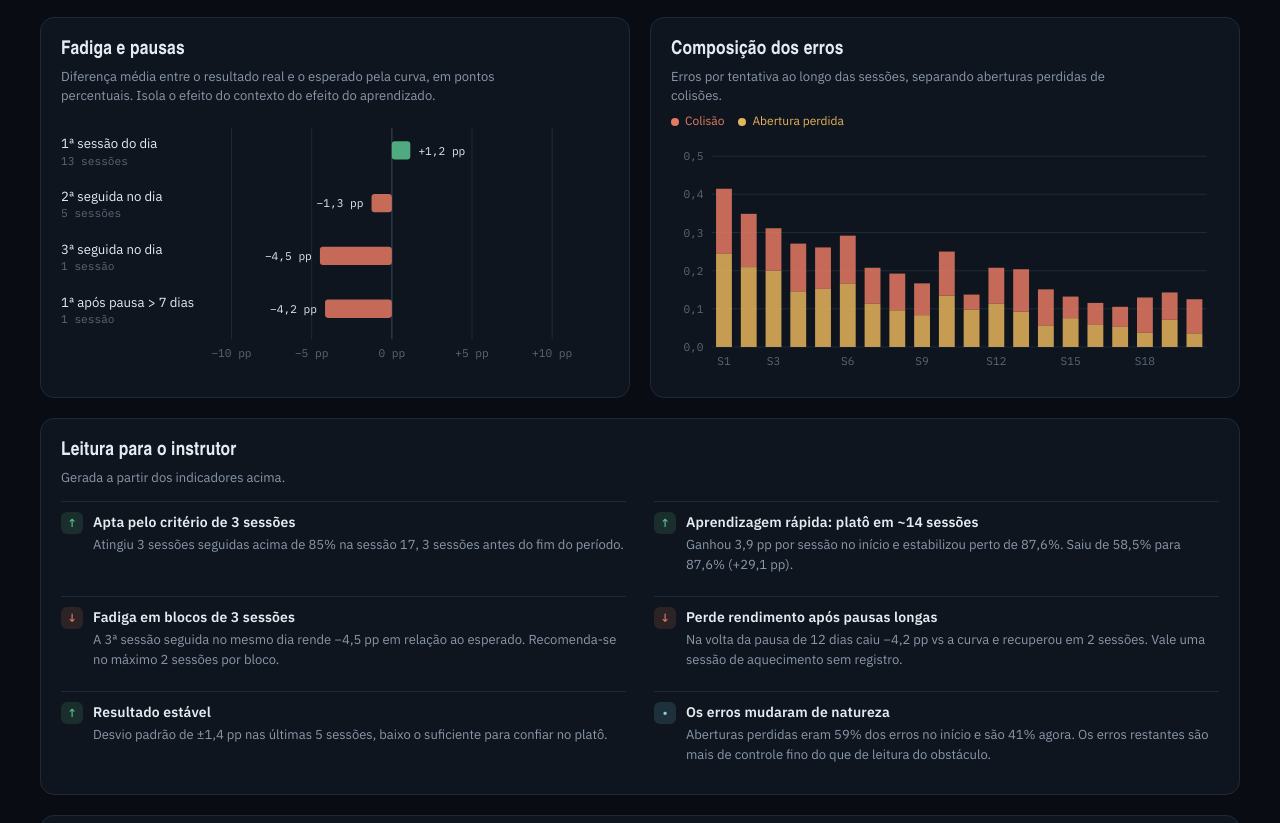
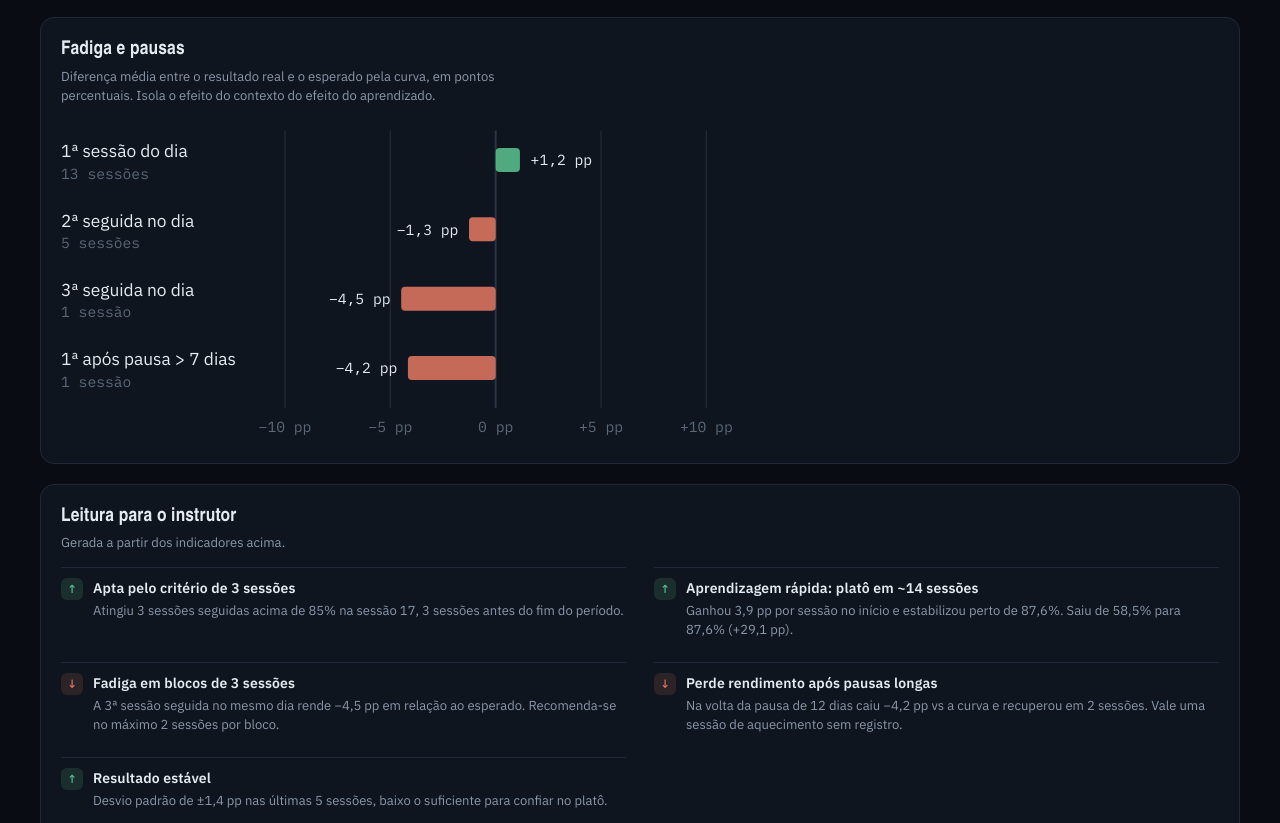
Before and after one commit to MarcosValerioDev/aon-dashboard, a plain HTML site: page index.html in a window 1280 px wide. Shown: the part 1243-2066 px from the top of the page. Drawn offline with Linux system fonts and the light colour scheme; a web font is replaced by a local one.

Commit message:
Remove aberturas perdidas do painel
O front só recebe tentativas, acertos, erros e performance, então tira a
coluna da tabela de sessões, o gráfico Composição dos erros, o insight
sobre o tipo de erro e a menção a missedOpening. Fadiga e pausas passa a
ocupar a linha inteira.

Co-Authored-By: Claude Opus 5.5 <noreply@anthropic.com>
Claude-Session: https://claude.ai/code/session_01Hirub7j2WctfEprogkJn37

```diff
--- a/index.html
+++ b/index.html
@@ -318,28 +318,14 @@ footer code { font-family: var(--mono); color: var(--muted); font-size: 11.5px;
       <div class="chart" id="scatter"></div>
     </section>
 
-    <section class="panel span-6">
+    <section class="panel span-12">
       <header>
         <div>
           <h2>Fadiga e pausas</h2>
           <p class="sub">Diferença média entre o resultado real e o esperado pela curva, em pontos percentuais. Isola o efeito do contexto do efeito do aprendizado.</p>
         </div>
       </header>
-      <div class="chart" id="context"></div>
-    </section>
-
-    <section class="panel span-6">
-      <header>
-        <div>
-          <h2>Composição dos erros</h2>
-          <p class="sub">Erros por tentativa ao longo das sessões, separando aberturas perdidas de colisões.</p>
-        </div>
-        <div class="legend">
-          <span style="color:var(--bad)"><i class="dot"></i>Colisão</span>
-          <span style="color:var(--amber)"><i class="dot"></i>Abertura perdida</span>
-        </div>
-      </header>
-      <div class="chart" id="errors"></div>
+      <div class="chart" id="context" style="max-width:720px"></div>
     </section>
 
     <section class="panel span-12">
@@ -365,7 +351,7 @@ footer code { font-family: var(--mono); color: var(--muted); font-size: 11.5px;
 
   <footer>
     <span>Protótipo com dados simulados. Nenhum número é de aluno real.</span>
-    <span>Para dados reais, cada registro precisa de <code>studentId</code> e <code>sessionAt</code> além dos campos do <code>TrainingResult</code> (<code>attemps</code>, <code>correct</code>, <code>erros</code>, <code>performance</code>, <code>missedOpening</code>).</span>
+    <span>Para dados reais, cada registro precisa de <code>studentId</code> e <code>sessionAt</code> além dos campos do <code>TrainingResult</code> (<code>attemps</code>, <code>correct</code>, <code>erros</code>, <code>performance</code>).</span>
   </footer>
 </div>
 
@@ -649,31 +635,9 @@ footer code { font-family: var(--mono); color: var(--muted); font-size: 11.5px;
     });
   })();
 
-  // ---------- Error composition ----------
-  (() => {
-    const host = document.getElementById("errors"), W = 540, H = compact ? 340 : 230, m = compact ? { l: 62, r: 12, t: 12, b: 50 } : { l: 40, r: 12, t: 12, b: 30 };
-    const svg = el("svg", { viewBox: `0 0 ${W} ${H}`, role: "img", "aria-label": "Erros por tentativa" }, host);
-    const maxV = 0.5, bw = (W - m.l - m.r) / N;
-    const y = v => m.t + (maxV - v) / maxV * (H - m.t - m.b);
-    for (let v = 0; v <= maxV + 1e-9; v += 0.1) { el("line", { x1: m.l, x2: W - m.r, y1: y(v), y2: y(v), stroke: "#1F2938" }, svg); txt(svg, m.l - 8, y(v) + 4, fmt(v, 1).replace(",", ","), { "text-anchor": "end" }); }
-    const tip = tooltip(host);
-    sessions.forEach((s, i) => {
-      const bx = m.l + i * bw + bw * 0.18, w = bw * 0.64;
-      const missed = s.missed / s.attempts, coll = (s.errors - s.missed) / s.attempts;
-      el("rect", { x: bx, y: y(missed), width: w, height: y(0) - y(missed), fill: "#E6B45C", "fill-opacity": .85 }, svg);
-      el("rect", { x: bx, y: y(missed + coll), width: w, height: y(missed) - y(missed + coll), fill: "#E57A63", "fill-opacity": .85 }, svg);
-      if (s.n === 1 || s.n % (narrow ? 6 : 3) === 0 || (s.n === N && N % (narrow ? 6 : 3) > 2)) txt(svg, bx + w / 2, H - m.b + (compact ? 32 : 18), "S" + s.n, { "text-anchor": "middle" });
-      const hit = el("rect", { x: m.l + i * bw, y: m.t, width: bw, height: H - m.t - m.b, fill: "transparent", class: "hit", tabindex: 0, "aria-label": `Sessão ${s.n}` }, svg);
-      const on = () => tip.show(svg, bx + w / 2, y(missed + coll), `<b>Sessão ${s.n}</b><div class="row"><span>Erros por tentativa</span><span>${fmt((s.errors) / s.attempts, 2)}</span></div><div class="row"><span>Aberturas perdidas</span><span>${s.missed}</span></div><div class="row"><span>Colisões</span><span>${s.errors - s.missed}</span></div>`), off = () => tip.hide();
-      hit.addEventListener("mouseenter", on); hit.addEventListener("focus", on); hit.addEventListener("mouseleave", off); hit.addEventListener("blur", off);
-    });
-  })();
-
   // ---------- Insights ----------
   (() => {
     const fat = groups[2], gapG = groups[3];
-    const missedShareEarly = mean(sessions.slice(0, 5).map(s => s.missed / Math.max(1, s.errors)));
-    const missedShareLate = mean(sessions.slice(-5).map(s => s.missed / Math.max(1, s.errors)));
     const items = [
       { t: approved ? "pos" : "neu", h: approved ? "Apta pelo critério de 3 sessões" : `Faltam ${STREAK_NEEDED - streak} sessões para o critério`,
         p: approved ? `Atingiu ${STREAK_NEEDED} sessões seguidas acima de ${TARGET}% na sessão ${approvedAt.n}, ${N - approvedAt.n} sessões antes do fim do período.` : `A curva projeta ${fmt(expected(N))}% na próxima sessão, acima da meta.` },
@@ -681,7 +645,6 @@ footer code { font-family: var(--mono); color: var(--muted); font-size: 11.5px;
       { t: fat.v < -2 ? "neg" : "neu", h: "Fadiga em blocos de 3 sessões", p: `A 3ª sessão seguida no mesmo dia rende ${signed(fat.v)} pp em relação ao esperado. Recomenda-se no máximo 2 sessões por bloco.` },
       { t: gapG.v < -2 ? "neg" : "neu", h: "Perde rendimento após pausas longas", p: `Na volta da pausa de ${sessions.find(s => s.sinceGap === 0)?.gap ?? "—"} dias caiu ${signed(gapG.v)} pp vs a curva e recuperou em 2 sessões. Vale uma sessão de aquecimento sem registro.` },
       { t: consistency < 3 ? "pos" : "neg", h: consistency < 3 ? "Resultado estável" : "Resultado ainda oscila", p: `Desvio padrão de ±${fmt(consistency)} pp nas últimas ${LAST_N} sessões${consistency < 3 ? ", baixo o suficiente para confiar no platô." : ". O platô ainda não é confiável."}` },
-      { t: "neu", h: "Os erros mudaram de natureza", p: `Aberturas perdidas eram ${Math.round(missedShareEarly * 100)}% dos erros no início e são ${Math.round(missedShareLate * 100)}% agora. Os erros restantes são mais de controle fino do que de leitura do obstáculo.` },
     ];
     const mk = { pos: "↑", neg: "↓", neu: "•" };
     document.getElementById("insights").innerHTML = items.map(i => `<li><span class="mk ${i.t}">${mk[i.t]}</span><div><h3>${i.h}</h3><p>${i.p}</p></div></li>`).join("");
@@ -691,10 +654,10 @@ footer code { font-family: var(--mono); color: var(--muted); font-size: 11.5px;
   (() => {
     const rows = [...sessions].reverse().map(s => `<tr>
       <td>S${s.n}</td><td>${dFull(s.at)}</td><td>${hm(s.at)}${s.order > 1 ? `<span class="tag">${s.order}ª no dia</span>` : ""}${s.sinceGap === 0 ? `<span class="tag">após ${s.gap} dias</span>` : ""}</td>
-      <td class="r">${s.attempts}</td><td class="r">${s.correct}</td><td class="r">${s.errors}</td><td class="r">${s.missed}</td>
+      <td class="r">${s.attempts}</td><td class="r">${s.correct}</td><td class="r">${s.errors}</td>
       <td><div class="perf"><span style="width:48px;text-align:right">${fmt(s.perf)}%</span><span class="bar"><span class="${s.perf >= TARGET ? "pass" : ""}" style="width:${s.perf}%"></span></span></div></td>
       <td class="r"><span class="delta ${s.resid >= 0 ? "pos" : "neg"}">${signed(s.resid)}</span></td></tr>`).join("");
-    document.getElementById("log").innerHTML = `<thead><tr><th>Sessão</th><th>Data</th><th>Hora</th><th class="r">Tentativas</th><th class="r">Acertos</th><th class="r">Erros</th><th class="r">Aberturas perdidas</th><th>Performance</th><th class="r">Δ curva (pp)</th></tr></thead><tbody>${rows}</tbody>`;
+    document.getElementById("log").innerHTML = `<thead><tr><th>Sessão</th><th>Data</th><th>Hora</th><th class="r">Tentativas</th><th class="r">Acertos</th><th class="r">Erros</th><th>Performance</th><th class="r">Δ curva (pp)</th></tr></thead><tbody>${rows}</tbody>`;
   })();
 
   // ---------- Texto dos gráficos em tamanho real ----------
```
Also changed, not shown: 1 other file.
